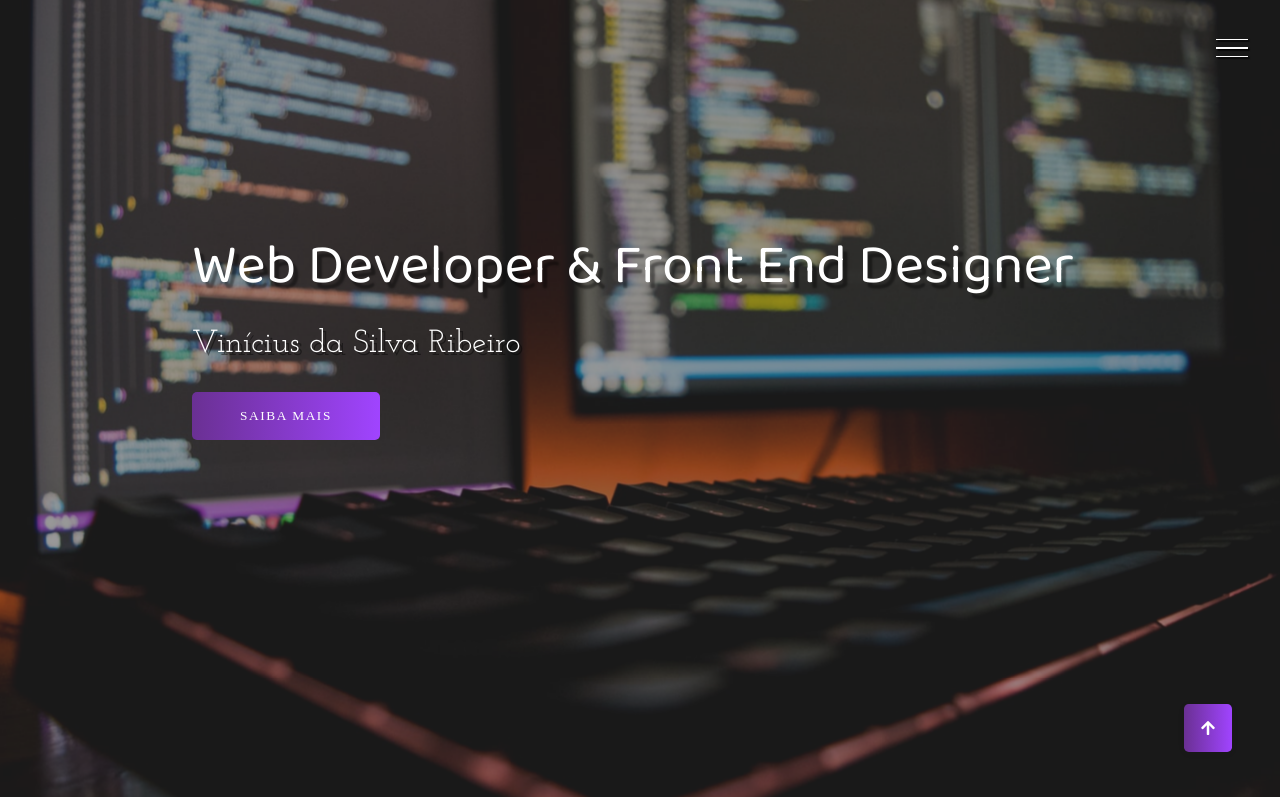
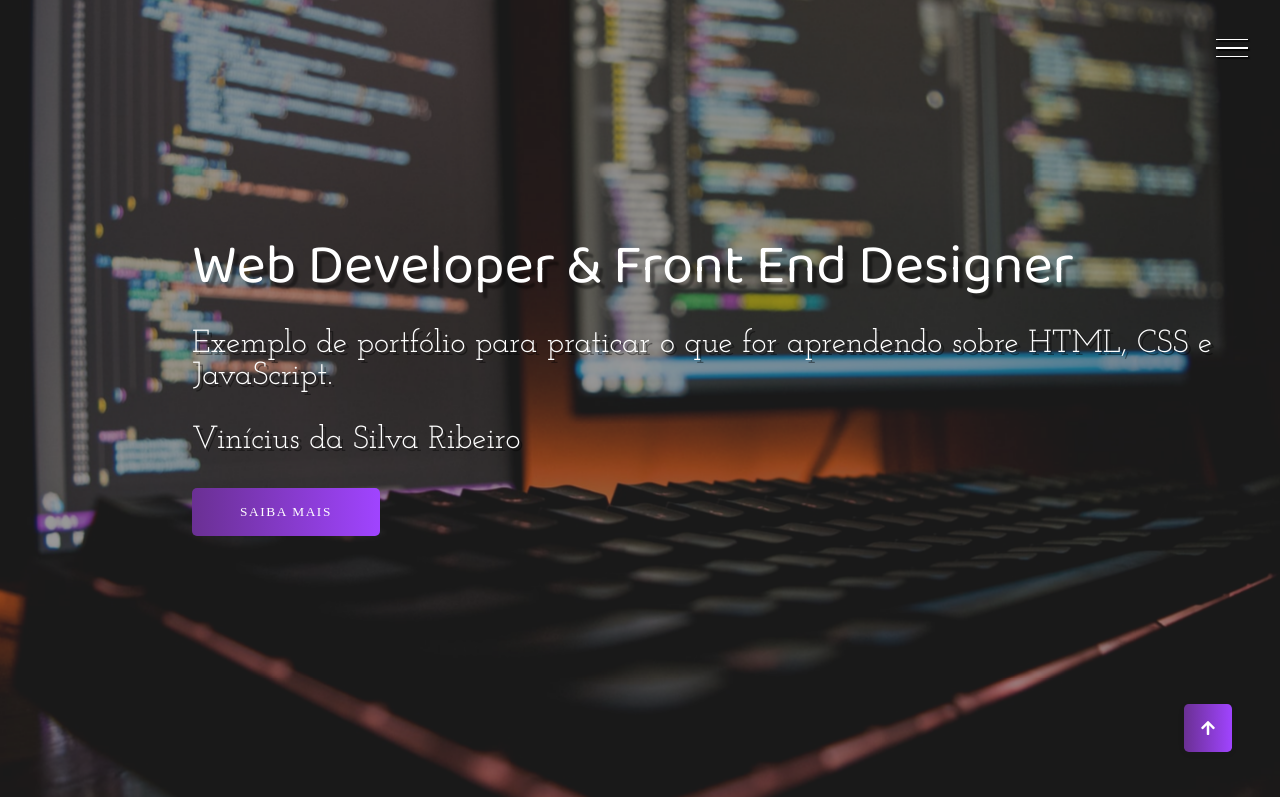
Before and after one commit to Vini92/EstudoDePortfolio, a plain HTML site: page index.html in a window 1280 px wide. Shown: the top 797 px of the page. Drawn offline with Linux system fonts and the light colour scheme; files whose address does not match are found by name; a web font is replaced by a local one.

Commit message:
Adicionada descrição na Front Page

```diff
--- a/index.html
+++ b/index.html
@@ -27,6 +27,7 @@
             </div>
             <div class="banner">
                 <h1>Web Developer & Front End Designer</h1>
+                <p>Exemplo de portfólio para praticar o que for aprendendo sobre HTML, CSS e JavaScript.</p>
                 <p>Vinícius da Silva Ribeiro</p>
                 <button>Saiba mais</button>
             </div>
```
